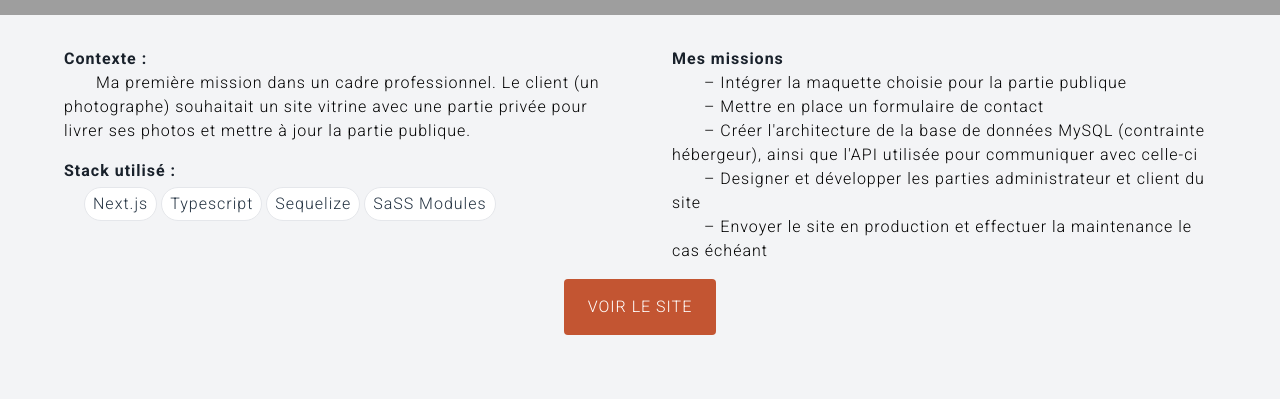
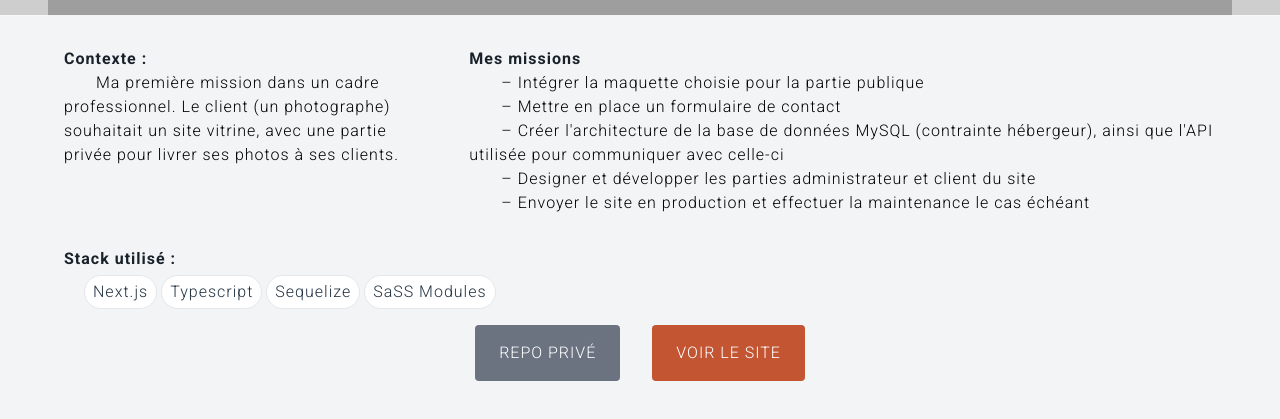
Before and after one commit to bmelicque/portfolio, a Next.js app: page / in a window 1280 px wide. Shown: the part 2073-2492 px from the top of the page. Built offline with nearby package versions, Linux system fonts and the light colour scheme; grey boxes are pictures that could not be loaded.

Commit message:
Added content and repo link

```diff
--- a/components/buttonLink.tsx
+++ b/components/buttonLink.tsx
@@ -1,7 +1,8 @@
 interface Props {
 	href: string;
-	target?: string;
+	target: string;
 	color: string;
+	disabled?: boolean;
 	children: React.ReactChild;
 }
 
@@ -9,17 +10,23 @@ const COLORS_MAP = {
 	PRIMARY: "bg-primary hover:bg-primary-dark text-white",
 	SECONDARY: "bg-secondary hover:bg-secondary-dark text-white",
 	WHITE: "bg-white hover:bg-gray-200 text-gray-900",
+	BLACK: "bg-gray-900 hover:bg-gray-700 text-white",
+	DISABLED: "bg-gray-500 text-white",
 };
 
-export default function ButtonLink({ href, target, color, children }: Props) {
+export default function ButtonLink({
+	href,
+	target,
+	color,
+	children,
+}: Props) {
 	const colorClass = COLORS_MAP[color];
 	if (!colorClass) return null;
+
+	const className = `${colorClass} py-4 px-6 self-center rounded text-base uppercase`;
+
 	return (
-		<a
-			href={href}
-			target={target}
-			className={`${colorClass} py-4 px-6 self-center rounded text-base uppercase`}
-		>
+		<a href={href} target={target} className={className}>
 			{children}
 		</a>
 	);
--- a/components/portfolio/projectCard.tsx
+++ b/components/portfolio/projectCard.tsx
@@ -9,8 +9,9 @@ interface Props {
 }
 
 export default function ProjectCard({
-	project: { name, address, image, context, missions, stack },
+	project: { name, address, github, image, context, missions, stack },
 }: Props) {
+	console.log(github);
 	return (
 		<div className="flex flex-col items-start">
 			<div className="ml-24">
@@ -24,11 +25,22 @@ export default function ProjectCard({
 					objectFit="cover"
 				/>
 			</div>
-			<div className="px-16 grid grid-cols-2 gap-16">
+			<div className="px-16 grid grid-cols-3 gap-x-16 gap-y-4">
 				<div>
 					<ContentItem title="Contexte :">
 						<p>{context.text}</p>
 					</ContentItem>
+				</div>
+				<div className="col-span-2">
+					<ContentItem title="Mes missions">
+						<ul>
+							{missions.map((mission, i) => (
+								<li key={i}>– {mission}</li>
+							))}
+						</ul>
+					</ContentItem>
+				</div>
+				<div className="col-span-3">
 					<ContentItem title="Stack utilisé :">
 						<ul className="flex gap-1 pl-5 mt-1">
 							{stack.map((tech) => (
@@ -42,17 +54,19 @@ export default function ProjectCard({
 						</ul>
 					</ContentItem>
 				</div>
-				<ContentItem title="Mes missions">
-					<ul>
-						{missions.map((mission, i) => (
-							<li key={i}>– {mission}</li>
-						))}
-					</ul>
-				</ContentItem>
 			</div>
-			<ButtonLink href={address} target="_blank" color="SECONDARY">
-				Voir le site
-			</ButtonLink>
+			<div className="flex gap-8 justify-center self-center">
+				<ButtonLink
+					href={github}
+					target="_blank"
+					color={github ? "BLACK" : "DISABLED"}
+				>
+					{github ? "Voir le repo" : "Repo privé"}
+				</ButtonLink>
+				<ButtonLink href={address} target="_blank" color="SECONDARY">
+					Voir le site
+				</ButtonLink>
+			</div>
 		</div>
 	);
 }
--- a/lib/data/projects.ts
+++ b/lib/data/projects.ts
@@ -24,7 +24,7 @@ export const PROJECTS: Project[] = [
 		},
 		context: {
 			type: "Mission",
-			text: "Ma première mission dans un cadre professionnel. Le client (un photographe) souhaitait un site vitrine avec une partie privée pour livrer ses photos et mettre à jour la partie publique.",
+			text: "Ma première mission dans un cadre professionnel. Le client (un photographe) souhaitait un site vitrine, avec une partie privée pour livrer ses photos à ses clients.",
 		},
 		missions: [
 			"Intégrer la maquette choisie pour la partie publique",
@@ -38,6 +38,7 @@ export const PROJECTS: Project[] = [
 	{
 		name: "Bastien Mélicque – Portfolio",
 		address: "",
+		github: "https://github.com/bmelicque/portfolio",
 		image: {
 			src: "/assets/images/portfolio.png",
 			alt: "La page d'accueil : quelques lignes de présentation",
@@ -62,7 +63,7 @@ export const PROJECTS: Project[] = [
 		},
 		context: {
 			type: "Projet personnel",
-			text: "Le projet qui m'a donné envie de faire du web: la construction d'un dictionnaire bilingue en ligne.",
+			text: "Le projet qui m'a donné envie de faire du web : la construction d'un dictionnaire bilingue en ligne.",
 		},
 		missions: [
 			"Designer et intégrer l'interface",
```
